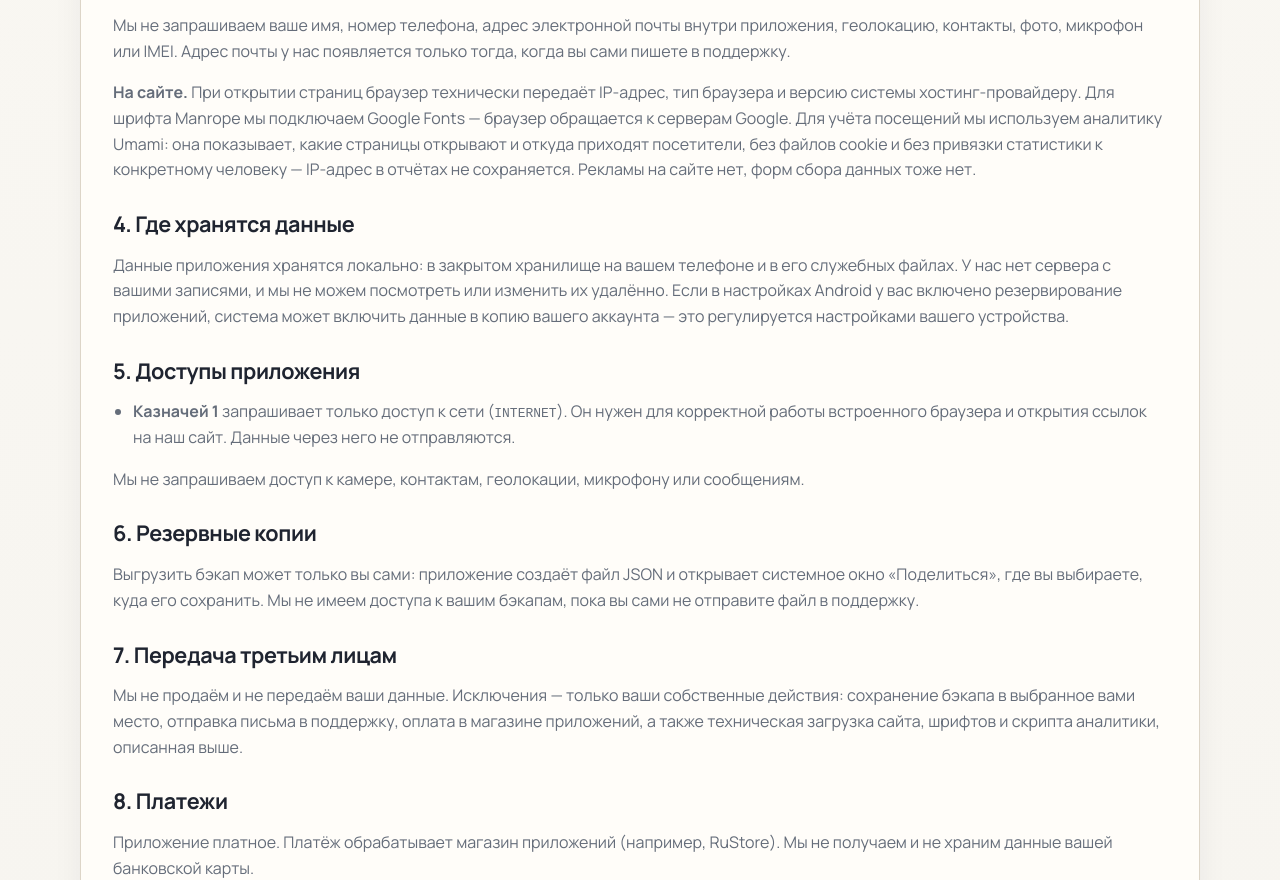
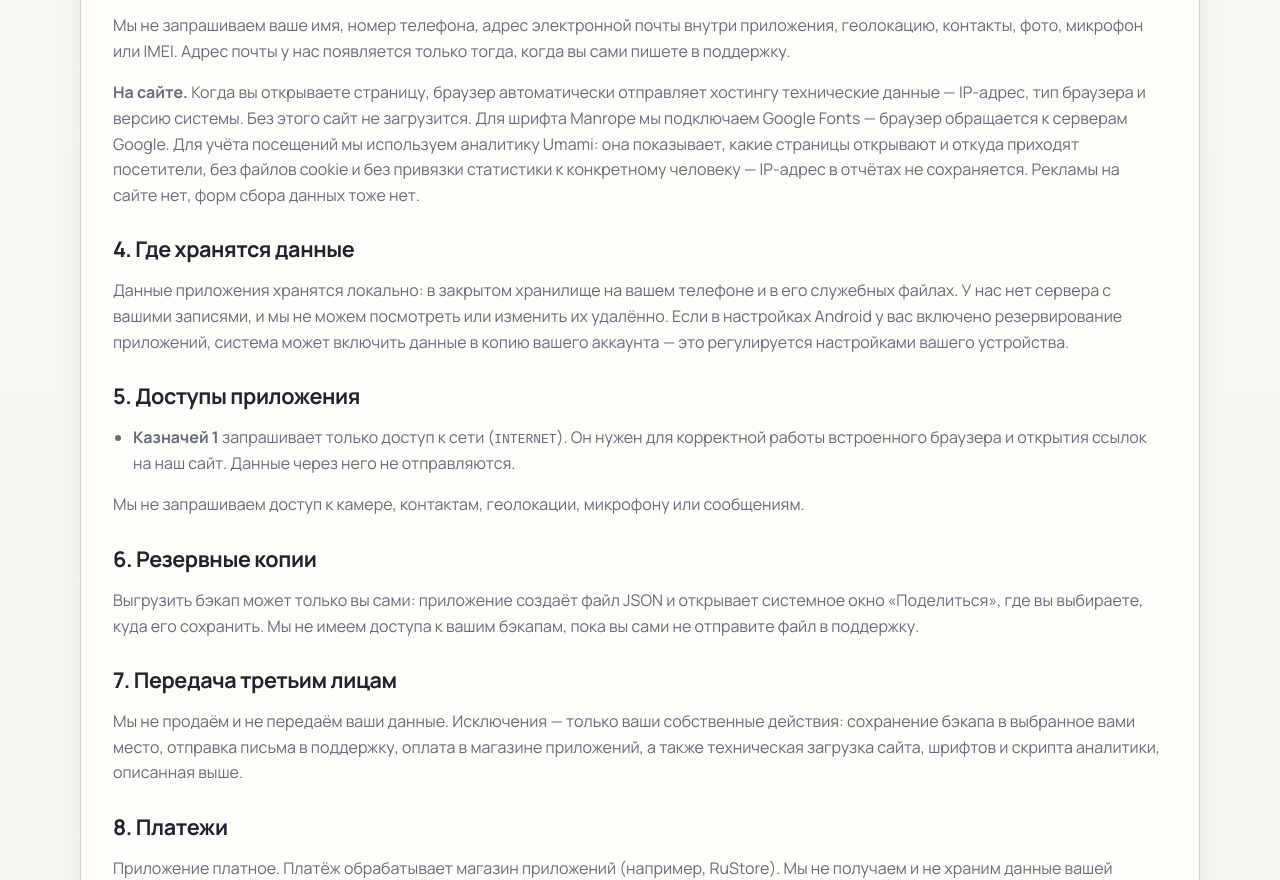
Before and after one commit to andreyserebrennikov8155/serebrennikov-brothers-site, a plain HTML site: page privacy.html in a window 1280 px wide. Shown: the part 947-1827 px from the top of the page. Drawn offline with Linux system fonts and the light colour scheme.

Commit message:
Политика: понятнее про технические данные браузера

```diff
--- a/privacy.html
+++ b/privacy.html
@@ -45,7 +45,7 @@
             <li>настройки приложения и напоминания.</li>
           </ul>
           <p>Мы не запрашиваем ваше имя, номер телефона, адрес электронной почты внутри приложения, геолокацию, контакты, фото, микрофон или IMEI. Адрес почты у нас появляется только тогда, когда вы сами пишете в поддержку.</p>
-          <p><strong>На сайте.</strong> При открытии страниц браузер технически передаёт IP-адрес, тип браузера и версию системы хостинг-провайдеру. Для шрифта Manrope мы подключаем Google Fonts — браузер обращается к серверам Google. Для учёта посещений мы используем аналитику Umami: она показывает, какие страницы открывают и откуда приходят посетители, без файлов cookie и без привязки статистики к конкретному человеку — IP-адрес в отчётах не сохраняется. Рекламы на сайте нет, форм сбора данных тоже нет.</p>
+          <p><strong>На сайте.</strong> Когда вы открываете страницу, браузер автоматически отправляет хостингу технические данные — IP-адрес, тип браузера и версию системы. Без этого сайт не загрузится. Для шрифта Manrope мы подключаем Google Fonts — браузер обращается к серверам Google. Для учёта посещений мы используем аналитику Umami: она показывает, какие страницы открывают и откуда приходят посетители, без файлов cookie и без привязки статистики к конкретному человеку — IP-адрес в отчётах не сохраняется. Рекламы на сайте нет, форм сбора данных тоже нет.</p>
 
           <h2>4. Где хранятся данные</h2>
           <p>Данные приложения хранятся локально: в закрытом хранилище на вашем телефоне и в его служебных файлах. У нас нет сервера с вашими записями, и мы не можем посмотреть или изменить их удалённо. Если в настройках Android у вас включено резервирование приложений, система может включить данные в копию вашего аккаунта — это регулируется настройками вашего устройства.</p>
```
